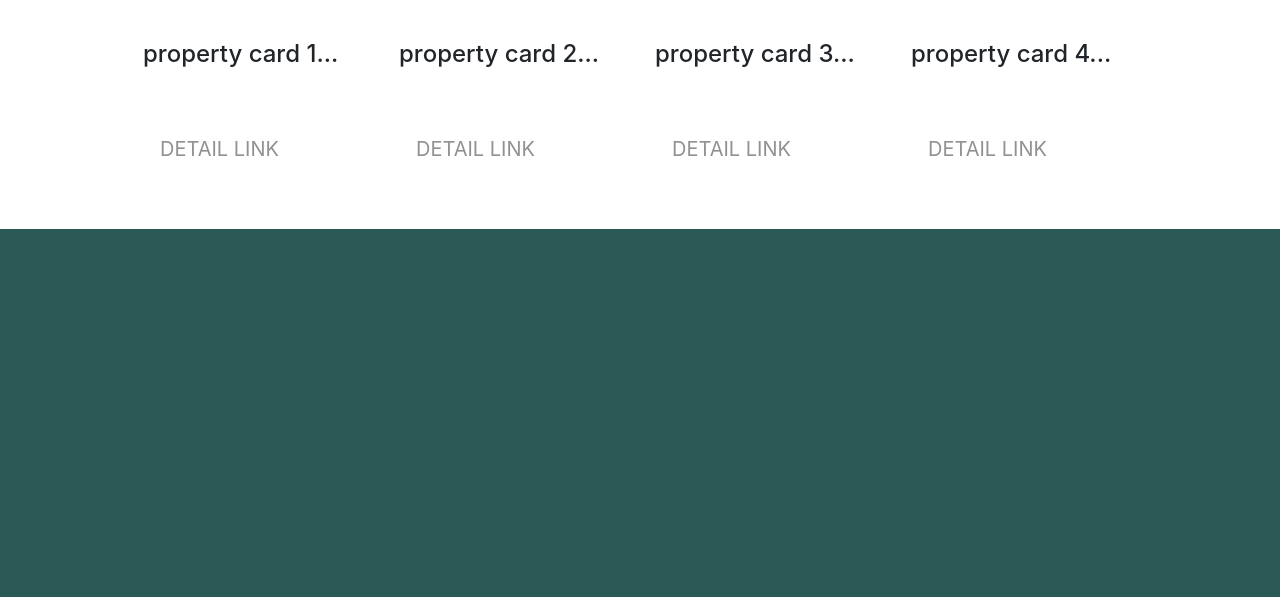
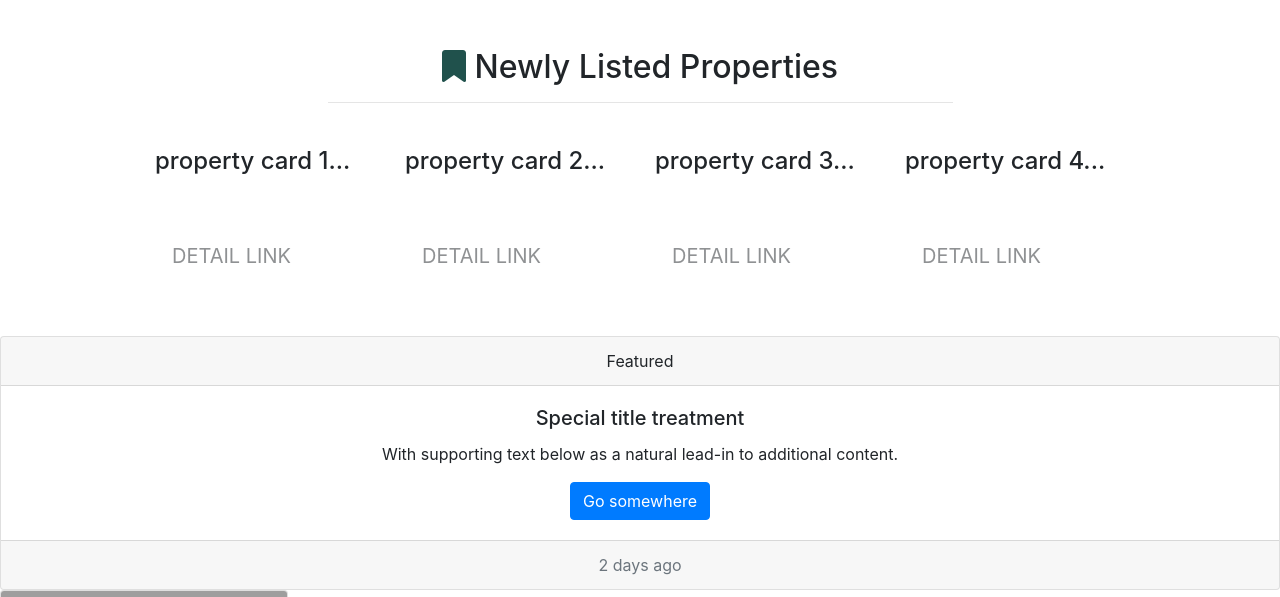
Before and after one commit to roeszler/reabook, a Django app: page / in a window 1280 px wide. Shown: the part 576-1173 px from the top of the page. Before the commit the page ends 805 px from the top, so only its background shows below. Run offline with Django 3.2, Linux system fonts and the light colour scheme; some libraries are stand-ins or nearby versions; grey boxes are pictures that could not be loaded.

Commit message:
add intital framework for landing page bottom enticements

```diff
--- a/app_home/templates/home/index.html
+++ b/app_home/templates/home/index.html
@@ -38,7 +38,81 @@
 
 {% block content %}
 
-<!-- Central Page Container -->
+<div class="container-fluid">
+    <!-- Heading -->
+    <div class="row">
+        <div class="col text-center mt-5">
+            <h2 class="logo-font"><i class="fas fa-bookmark reabook-logo"></i> Newly Listed Properties</h2>
+            <hr class="w-50 mb-1">
+        </div>
+    </div>
+
+    <!-- Central Page Container -->
+    <div class="property-card container h-100">
+        <div class="row h-100">
+            <div class="col-sm-6 col-md-6 col-lg-4 col-xl-3 my-auto">
+                <h4 class="logo-font text-black">property card 1...</h4>
+                <!-- Book now Button -->
+                <div class="my-5">
+                    <p><a href="{% url 'view_bookings' %}"
+                            class="book-now-button btn btn-lg rounded-0 text-uppercase py-3">Detail Link</a></p>
+                </div>
+            </div>
+            <div class="col-3 col-md-3 my-auto">
+                <h4 class="logo-font text-black">property card 2...</h4>
+                <!-- Book now Button -->
+                <div class="my-5">
+                    <p><a href="{% url 'view_bookings' %}"
+                            class="book-now-button btn btn-lg rounded-0 text-uppercase py-3">Detail Link</a></p>
+                </div>
+            </div>
+            <div class="col-3 col-md-3 my-auto">
+                <h4 class="logo-font text-black">property card 3...</h4>
+                <!-- Book now Button -->
+                <div class="my-5">
+                    <p><a href="{% url 'view_bookings' %}"
+                            class="book-now-button btn btn-lg rounded-0 text-uppercase py-3">Detail Link</a></p>
+                </div>
+            </div>
+            <div class="col-3 col-md-3 my-auto">
+                <h4 class="logo-font text-black">property card 4...</h4>
+                <!-- Book now Button -->
+                <div class="my-5">
+                    <p><a href="{% url 'view_bookings' %}"
+                            class="book-now-button btn btn-lg rounded-0 text-uppercase py-3">Detail Link</a></p>
+                </div>
+            </div>
+        </div>
+    </div>
+</div>
+
+<!-- Feature Card -->
+<div class="card text-center">
+    <div class="card-header">
+        Featured
+    </div>
+    <div class="card-body">
+        <h5 class="card-title">Special title treatment</h5>
+        <p class="card-text">With supporting text below as a natural lead-in to additional content.</p>
+        <a href="#" class="btn btn-primary">Go somewhere</a>
+    </div>
+    <div class="card-footer text-muted">
+        2 days ago
+    </div>
+</div>
+
+<!-- insert -->
+<div class="card" style="width: 18rem;">
+    <img class="card-img-top" src="..." alt="Card image cap">
+    <div class="card-body">
+        <h5 class="card-title">Card title</h5>
+        <p class="card-text">Some quick example text to build on the card title and make up the bulk of the card's
+            content.</p>
+        <a href="#" class="btn btn-primary">Go somewhere</a>
+    </div>
+</div>
+
+<!-- Old Container -->
 <div class="property-card container h-100">
     <div class="row h-100">
         <div class="col-sm-6 col-md-6 col-lg-4 col-xl-3 my-auto">
```
